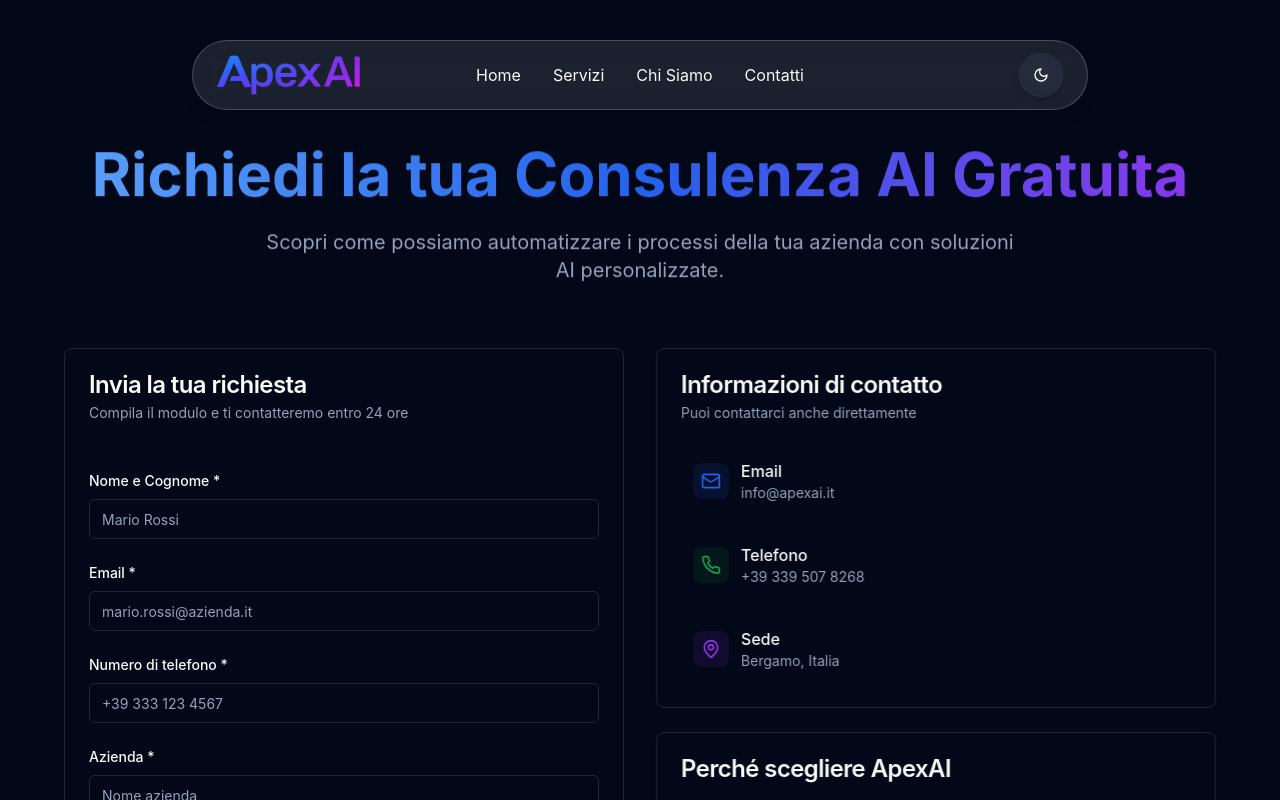
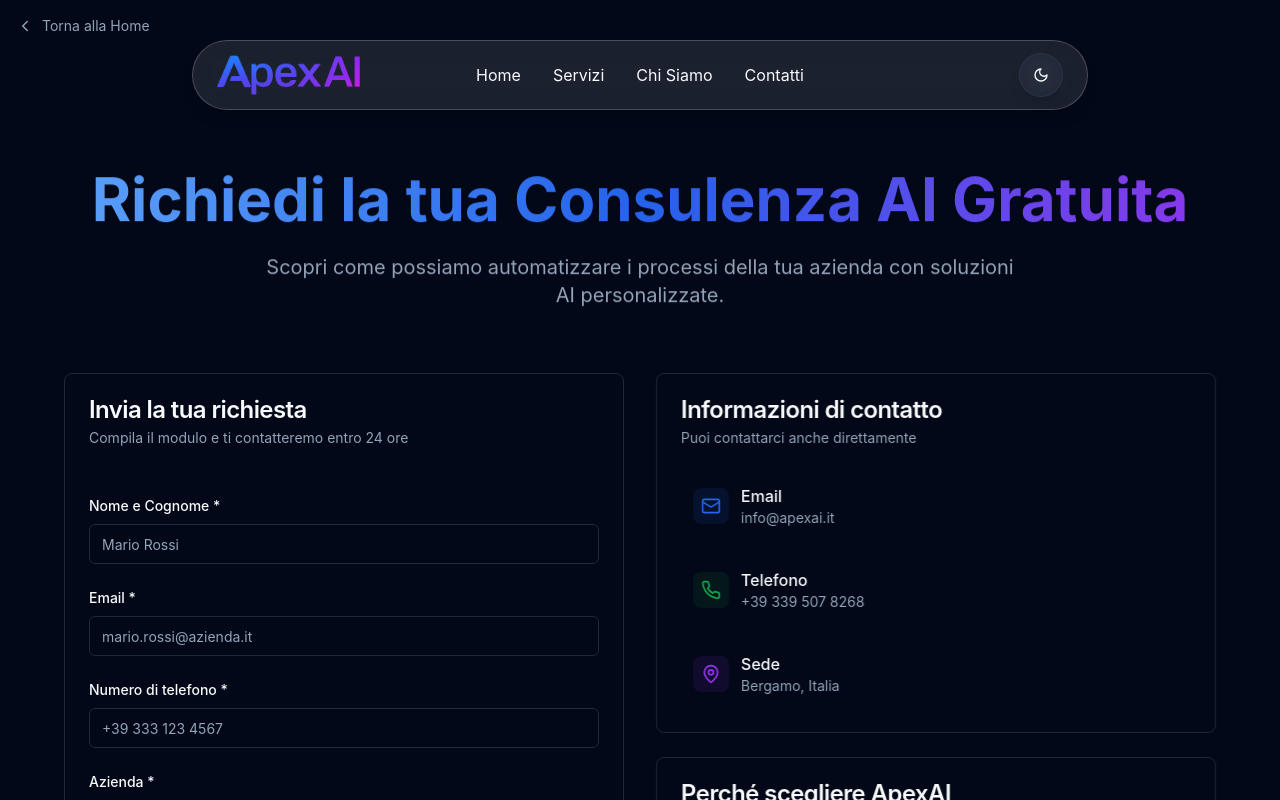
Before and after one commit to gabrieletolotti/ApexAI, a React (Vite) app: page /prenota in a window 1280 px wide. Shown: the top 800 px of the page. Built offline with nearby package versions, Linux system fonts and the light colour scheme.

Commit message:
Update button in Prenota component for improved accessibility and navigation

```diff
--- a/src/pages/Prenota.tsx
+++ b/src/pages/Prenota.tsx
@@ -138,12 +138,27 @@ const Prenota = () => {
       <Header />
 
       <div className="container mx-auto px-4 mt-4">
-        {/* <button
+        <button
           onClick={() => navigate('/')}
-          className="text-blue-600 hover:text-blue-800 transition-colors duration-300"
+          className="group inline-flex items-center gap-2 text-sm text-muted-foreground hover:text-foreground transition-colors"
+          aria-label="Torna alla Home"
         >
-          ← Torna indietro
-        </button> */}
+          <svg
+            xmlns="http://www.w3.org/2000/svg"
+            width="18"
+            height="18"
+            viewBox="0 0 24 24"
+            fill="none"
+            stroke="currentColor"
+            strokeWidth="2"
+            strokeLinecap="round"
+            strokeLinejoin="round"
+            className="transition-transform group-hover:-translate-x-0.5"
+          >
+            <path d="M15 18l-6-6 6-6" />
+          </svg>
+          <span>Torna alla Home</span>
+        </button>
       </div>
 
       <main className="pt-32 pb-20">
```
